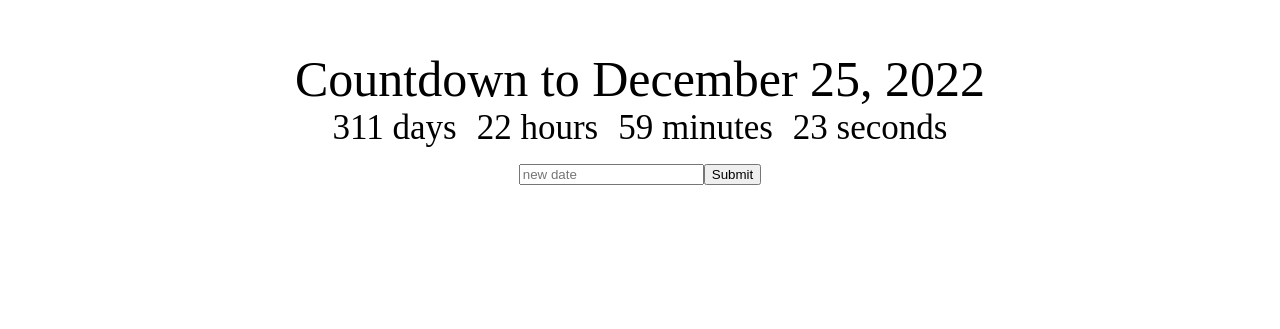
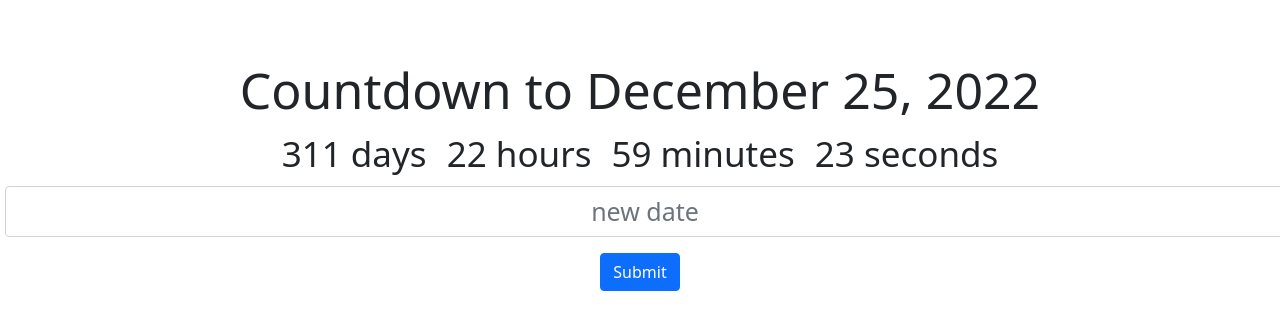
Before and after one commit to bonetou/react-redux, a React (Create React App) app in the folder countdown-champ/: page / in a window 1280 px wide. Shown: the part 203-532 px from the top of the page. Built offline with nearby package versions, Linux system fonts and the light colour scheme.

Commit message:
feat: add boostrap to project

```diff
--- a/countdown-champ/package.json
+++ b/countdown-champ/package.json
@@ -6,7 +6,9 @@
     "@testing-library/jest-dom": "^5.16.2",
     "@testing-library/react": "^12.1.3",
     "@testing-library/user-event": "^13.5.0",
+    "bootstrap": "^5.1.3",
     "react": "^17.0.2",
+    "react-bootstrap": "^2.1.2",
     "react-dom": "^17.0.2",
     "react-scripts": "5.0.0",
     "web-vitals": "^2.1.4"
--- a/countdown-champ/public/index.html
+++ b/countdown-champ/public/index.html
@@ -24,7 +24,13 @@
       work correctly both with client-side routing and a non-root public URL.
       Learn how to configure a non-root public URL by running `npm run build`.
     -->
-    <title>React App</title>
+    <link
+        rel="stylesheet"
+        href="https://cdn.jsdelivr.net/npm/bootstrap@5.1.3/dist/css/bootstrap.min.css"
+        integrity="sha384-1BmE4kWBq78iYhFldvKuhfTAU6auU8tT94WrHftjDbrCEXSU1oBoqyl2QvZ6jIW3"
+        crossorigin="anonymous"
+    />
+  <title>React App</title>
   </head>
   <body>
     <noscript>You need to enable JavaScript to run this app.</noscript>
--- a/countdown-champ/src/App.css
+++ b/countdown-champ/src/App.css
@@ -12,3 +12,9 @@
     display: inline;
     margin: 10px;
 }
+
+.Deadline-input {
+    text-align: center;
+    font-size: 25px;
+    margin: 5px;
+}
--- a/countdown-champ/src/App.jsx
+++ b/countdown-champ/src/App.jsx
@@ -1,7 +1,7 @@
 import React, { Component } from "react";
 import "./App.css";
 import Clock from "./Clock";
-
+import { Form, FormControl, Button } from "react-bootstrap"
 
 class App extends Component {
     constructor(props) {
@@ -25,13 +25,16 @@
                 <Clock
                     deadline={this.state.deadline}
                 />
-                <input
-                    placeholder="new date"
-                    onChange={event => this.setState({newDeadline: event.target.value})}
-                />
-                <button onClick={() => this.changeDeadline()}>
-                    Submit
-                </button>
+                <Form>
+                    <FormControl
+                        className="Deadline-input"
+                        placeholder="new date"
+                        onChange={event => this.setState({newDeadline: event.target.value})}
+                    />
+                    <Button onClick={() => this.changeDeadline()}>
+                        Submit
+                    </Button>
+                </Form>
             </div>
         )
     }
```
Also changed, not shown: 1 other file (tests, documents, lock files or other folders).
